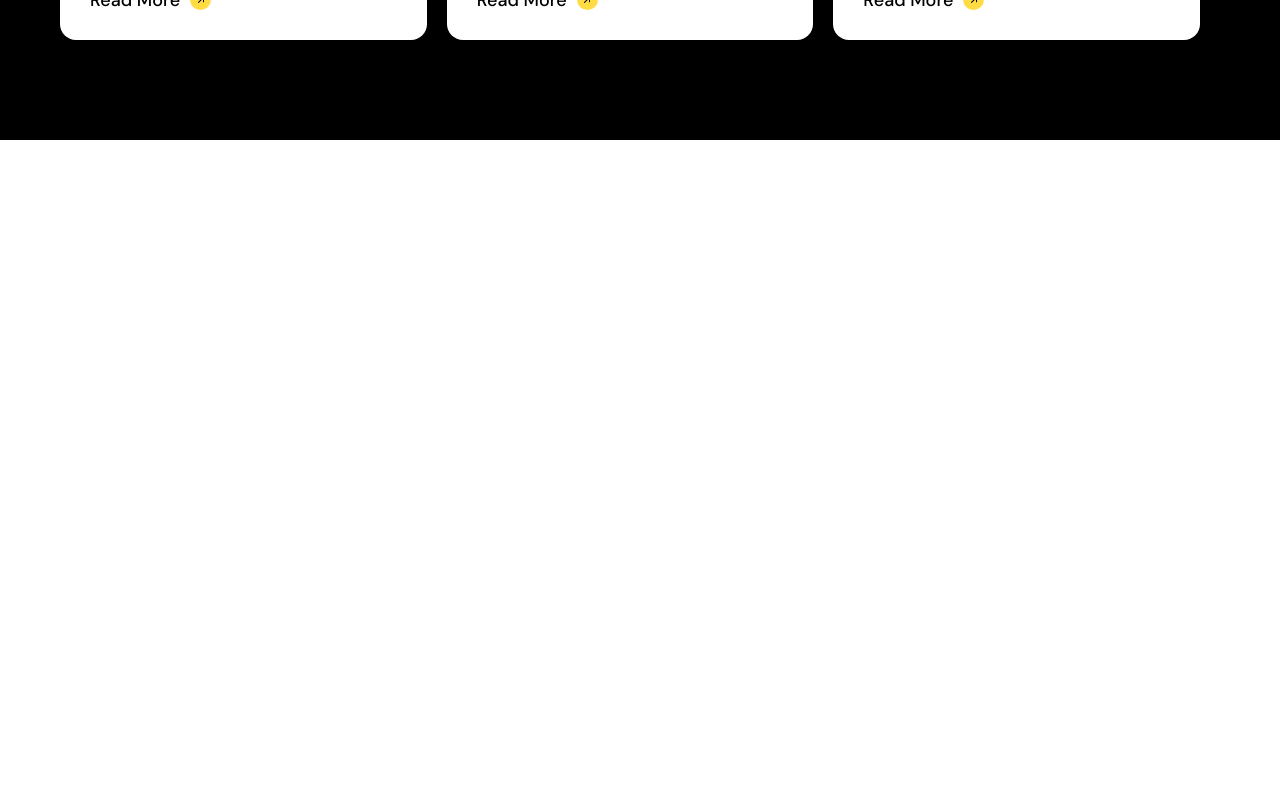
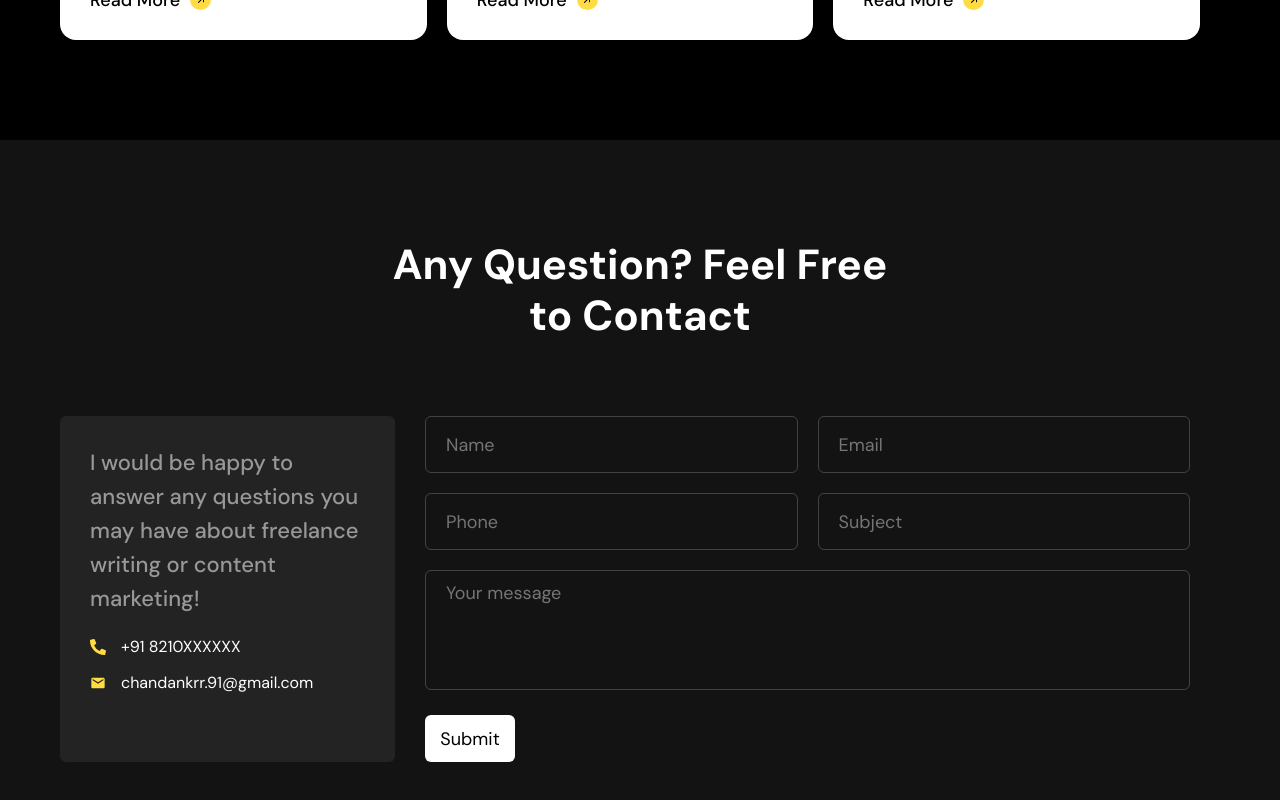
Before and after one commit to chandankrr/personal-portfolio, a React (Create React App) app: page / in a window 1280 px wide. Shown: the part 3122-3922 px from the top of the page. Before the commit the page ends 3262 px from the top, so only its background shows below. Built offline with nearby package versions, Linux system fonts and the light colour scheme.

Commit message:
completed contact us section

```diff
--- a/package.json
+++ b/package.json
@@ -6,10 +6,13 @@
     "@testing-library/jest-dom": "^5.17.0",
     "@testing-library/react": "^13.4.0",
     "@testing-library/user-event": "^13.5.0",
+    "emailjs-com": "^3.2.0",
     "react": "^18.2.0",
     "react-dom": "^18.2.0",
+    "react-hook-form": "^7.45.4",
     "react-icons": "^4.10.1",
     "react-scripts": "5.0.1",
+    "react-toastify": "^9.1.3",
     "sass": "^1.64.1",
     "web-vitals": "^2.1.4"
   },
--- a/src/App.js
+++ b/src/App.js
@@ -1,6 +1,7 @@
 import React from 'react';
 import './app.scss';
 import Blogs from './components/blogs/Blogs';
+import Contact from './components/contact/Contact';
 import Intro from './components/intro/Intro';
 import Portfolio from './components/portfolio/Portfolio';
 import Skills from './components/skills/Skills';
@@ -12,6 +13,7 @@
       <Skills />
       <Portfolio />
       <Blogs />
+      <Contact />
     </div>
   );
 };
--- /dev/null
+++ b/src/components/contact/Contact.jsx
@@ -0,0 +1,22 @@
+import React from 'react';
+import Section from '../shared/section/Section';
+import ContactInfo from './contact-info/ContactInfo';
+import Form from './form/Form';
+import './style.scss';
+
+const Contact = () => {
+  return (
+    <Section
+      id="contact"
+      title="Any Question? Feel Free to Contact"
+      background="light"
+    >
+      <div className="contact-content-wrapper">
+        <ContactInfo />
+        <Form />
+      </div>
+    </Section>
+  );
+};
+
+export default Contact;
--- /dev/null
+++ b/src/components/contact/contact-info/ContactInfo.jsx
@@ -0,0 +1,25 @@
+import React from 'react';
+import { FaPhoneAlt } from 'react-icons/fa';
+import { MdEmail } from 'react-icons/md';
+import './style.scss';
+
+const ContactInfo = () => {
+  return (
+    <div className="contact-info-box">
+      <h4>
+        I would be happy to answer any questions you may have about freelance
+        writing or content marketing!
+      </h4>
+      <div className="contact-option">
+        <FaPhoneAlt />
+        <span className="text">+91 8210XXXXXX</span>
+      </div>
+      <div className="contact-option">
+        <MdEmail />
+        <span className="text">chandankrr.91@gmail.com</span>
+      </div>
+    </div>
+  );
+};
+
+export default ContactInfo;
--- /dev/null
+++ b/src/components/contact/contact-info/style.scss
@@ -0,0 +1,31 @@
+@import '../../../style-config/mixins.scss',
+  '../../../style-config/variable.scss';
+
+.contact-info-box {
+  background-color: $black-lighter;
+  width: 335px;
+  padding: 30px;
+  border-radius: 6px;
+  color: $gray;
+
+  h4 {
+    line-height: 34px;
+    margin-bottom: 20px;
+  }
+
+  .contact-option {
+    display: flex;
+    align-items: center;
+    margin-top: 15px;
+
+    svg {
+      color: $yellow;
+      font-size: 16px;
+    }
+
+    .text {
+      color: $white;
+      margin-left: 15px;
+    }
+  }
+}
--- /dev/null
+++ b/src/components/contact/form/Form.jsx
@@ -0,0 +1,123 @@
+import { send } from 'emailjs-com';
+import React from 'react';
+import { useForm } from 'react-hook-form';
+import { ToastContainer, toast } from 'react-toastify';
+import 'react-toastify/dist/ReactToastify.css';
+import './style.scss';
+
+const Form = () => {
+  const {
+    register,
+    handleSubmit,
+    formState: { errors },
+  } = useForm();
+
+  const onSubmit = (data) => {
+    send('service_vaf7wi7', 'template_rav41ba', data, 'LT39lD6udsXD4ZCgr')
+      .then((response) => {
+        console.log('SUCESS! ', response.status, response.text);
+        formSuccess();
+      })
+      .catch((err) => {
+        console.log('Failed... ', err);
+      });
+  };
+
+  const formSuccess = () => {
+    toast('Thanks for submitting your query!');
+    document.getElementById('queryForm').reset();
+  };
+
+  return (
+    <div className="query-form">
+      <ToastContainer />
+      <form id="queryForm" onSubmit={handleSubmit(onSubmit)}>
+        <div className="input-field">
+          <input
+            type="text"
+            name="from_name"
+            placeholder="Name"
+            {...register('from_name', {
+              required: 'Name is required',
+            })}
+          />
+          {errors.from_name?.message && (
+            <p className="errors">{errors.from_name?.message}</p>
+          )}
+        </div>
+        <div className="input-field">
+          <input
+            type="text"
+            name="reply_to"
+            placeholder="Email"
+            {...register('reply_to', {
+              required: 'Email is required',
+              pattern: {
+                value: /^[A-Z0-9._%+-]+@[A-Z0-9._]+\.[A-Z]{2,}$/i,
+                message: 'Invalid email address',
+              },
+            })}
+          />
+          {errors.reply_to?.message && (
+            <p className="errors">{errors.reply_to?.message}</p>
+          )}
+        </div>
+        <div className="input-field">
+          <input
+            type="text"
+            name="phone_number"
+            placeholder="Phone"
+            {...register('phone_number', {
+              required: 'Phone number is required',
+              minLength: {
+                value: 8,
+                message: 'Phone number is not valid',
+              },
+            })}
+          />
+          {errors.phone_number?.message && (
+            <p className="errors">{errors.phone_number?.message}</p>
+          )}
+        </div>
+        <div className="input-field">
+          <input
+            type="text"
+            name="subject"
+            placeholder="Subject"
+            {...register('subject', {
+              required: 'Subject is required',
+              minLength: {
+                value: 10,
+                message: 'Minimum 10 characters required',
+              },
+            })}
+          />
+          {errors.subject?.message && (
+            <p className="errors">{errors.subject?.message}</p>
+          )}
+        </div>
+        <div className="input-field full-width">
+          <textarea
+            className="textarea"
+            name="message"
+            placeholder="Your message"
+            {...register('message', {
+              required: 'Message is required',
+              minLength: {
+                value: 500,
+                message: 'Maximum 500 characters allowed',
+              },
+              maxLength: {},
+            })}
+          />
+          {errors.message?.message && (
+            <p className="errors">{errors.message?.message}</p>
+          )}
+        </div>
+        <button type="submit">Submit</button>
+      </form>
+    </div>
+  );
+};
+
+export default Form;
--- /dev/null
+++ b/src/components/contact/form/style.scss
@@ -0,0 +1,73 @@
+@import '../../../style-config/mixins.scss',
+  '../../../style-config/variable.scss';
+
+.query-form {
+  width: calc(100% - 375px);
+  margin-left: 20px;
+
+  form {
+    display: flex;
+    flex-flow: row wrap;
+    margin-top: -10px;
+  }
+
+  .input-field {
+    width: calc(50% - 20px);
+    margin: 10px;
+
+    &.full-width {
+      width: 100%;
+    }
+
+    input {
+      width: 100%;
+      height: 57px;
+      border: 1px solid rgba(255, 255, 255, 0.2);
+      border-radius: 6px;
+      background-color: transparent;
+      outline: 0;
+      padding: 10px 20px;
+      color: $white;
+      @include typography(18px, 400, 24px);
+
+      &:focus {
+        border-color: $white;
+      }
+    }
+
+    textarea {
+      width: 100%;
+      height: 120px;
+      border: 1px solid rgba(255, 255, 255, 0.2);
+      border-radius: 6px;
+      background-color: transparent;
+      outline: 0;
+      padding: 10px 20px;
+      color: $white;
+      resize: none;
+      @include typography(18px, 400, 24px);
+
+      &:focus {
+        border-color: $white;
+      }
+    }
+
+    .errors {
+      color: $white;
+      @include typography(12px, 400, 24px);
+    }
+  }
+
+  button {
+    outline: 0;
+    border: 0;
+    width: 90px;
+    height: 47px;
+    background: $white;
+    border-radius: 6px;
+    @include typography(18px, 400, 24px);
+    margin-left: 10px;
+    margin-top: 10px;
+    cursor: pointer;
+  }
+}
--- /dev/null
+++ b/src/components/contact/style.scss
@@ -0,0 +1,5 @@
+.contact-content-wrapper {
+  display: flex;
+  width: 100%;
+  margin-top: 75px;
+}
```
Also changed, not shown: 1 other file (tests, documents, lock files or other folders).
